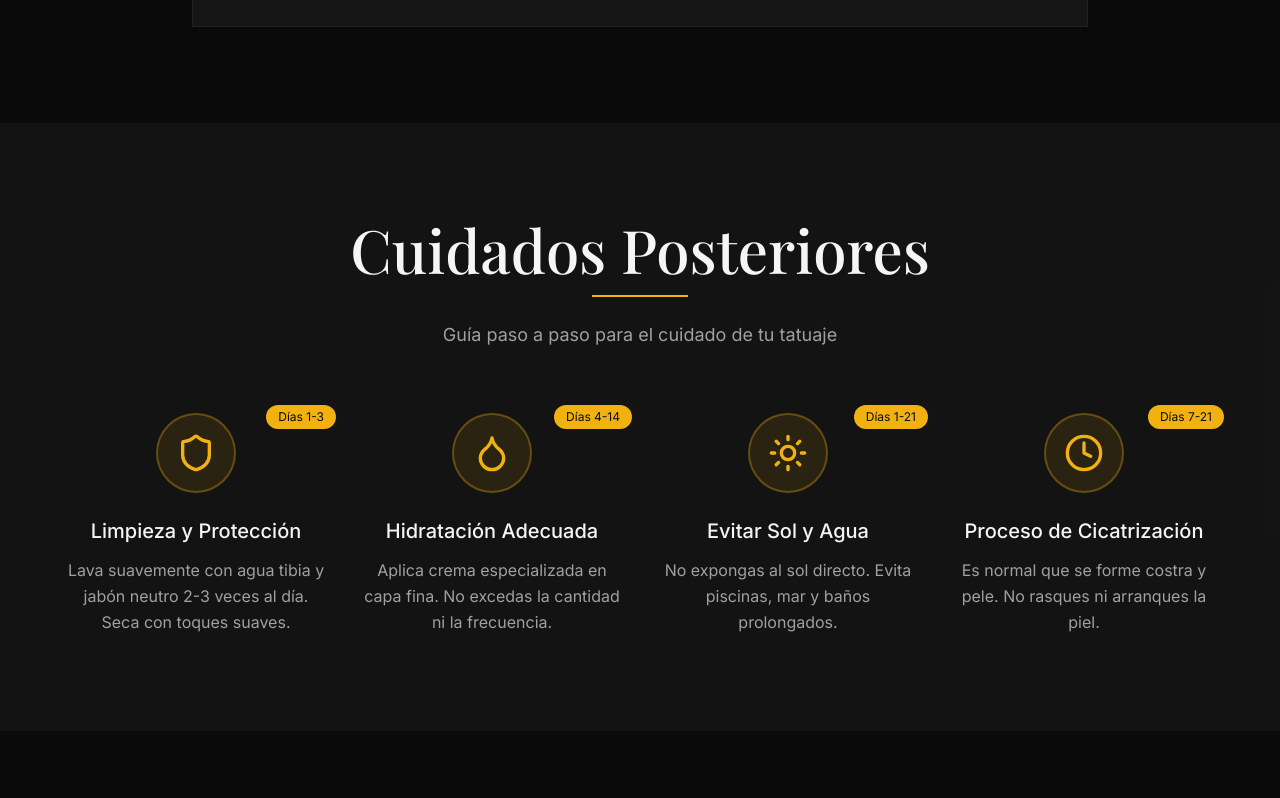
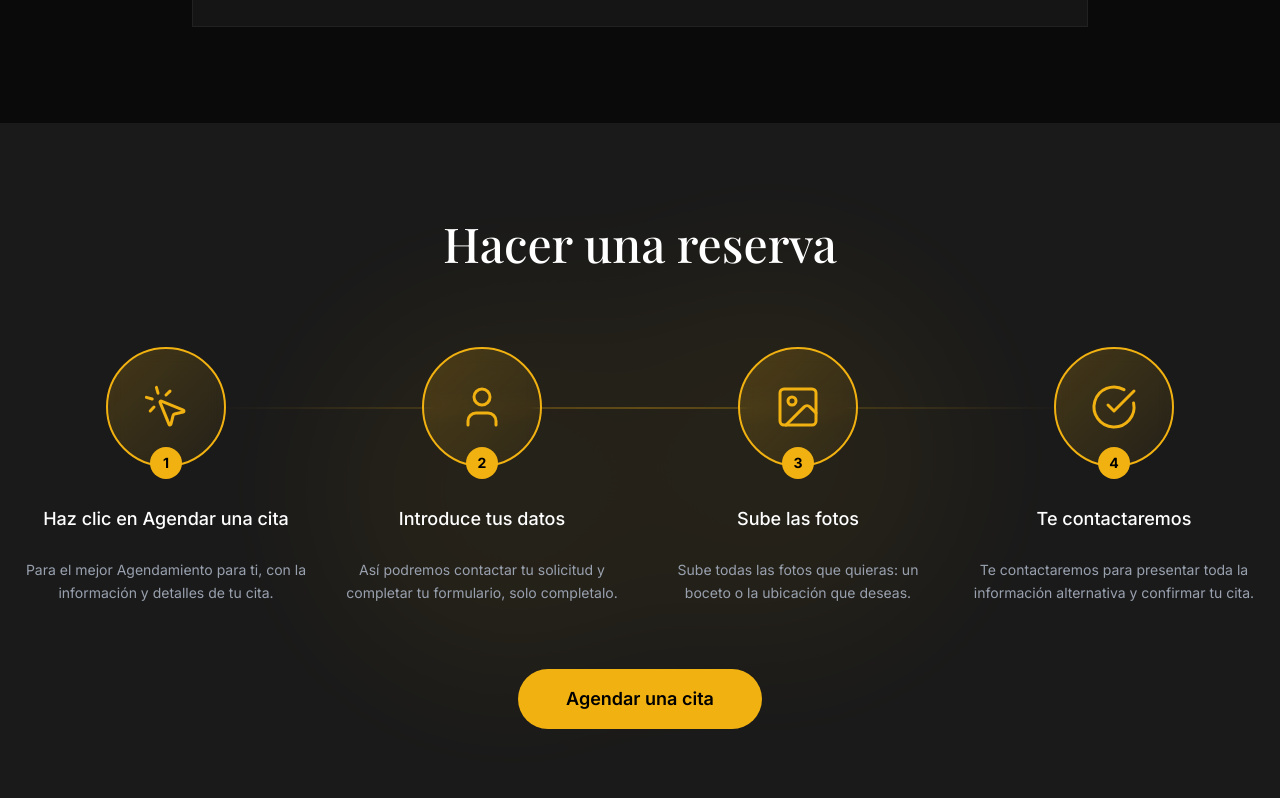
Before and after one commit to HaroldR23/stiven-tatu-frontend, a Next.js app: page / in a window 1280 px wide. Shown: the part 3782-4580 px from the top of the page. Built offline with nearby package versions, Linux system fonts and the light colour scheme; a web font is replaced by a local one.

Commit message:
feat: add new BookingProcess component section

```diff
--- /dev/null
+++ b/app/(landingPage)/components/Booking/BookingProcess.tsx
@@ -0,0 +1,135 @@
+import { bookingContent } from '@/app/constants';
+import { BookingProcessProps } from '@/app/models';
+import { MousePointerClick, User, Image, CheckCircle } from 'lucide-react';
+import { motion } from 'motion/react';
+
+
+const BookingProcess = ({ language, onBookingClick }: BookingProcessProps) => {
+  const t = bookingContent[language];
+  const icons = [MousePointerClick, User, Image, CheckCircle];
+
+  return (
+    <section className="py-24 px-6 bg-[#1a1a1a] relative overflow-hidden" id="booking-process">
+      {/* Background decorative elements */}
+      <div className="absolute inset-0 opacity-5">
+        <div className="absolute top-1/4 left-1/4 w-96 h-96 bg-[#F1B111] rounded-full blur-3xl" />
+        <div className="absolute bottom-1/4 right-1/4 w-96 h-96 bg-[#F1B111] rounded-full blur-3xl" />
+      </div>
+
+      <div className="max-w-7xl mx-auto relative z-10">
+        {/* Title */}
+        <motion.h2
+          initial={{ opacity: 0, y: 20 }}
+          whileInView={{ opacity: 1, y: 0 }}
+          viewport={{ once: true }}
+          transition={{ duration: 0.6 }}
+          className="text-4xl md:text-5xl font-playfair text-center mb-20 text-white"
+        >
+          {t.title}
+        </motion.h2>
+
+        {/* Desktop Process Flow */}
+        <div className="hidden lg:block relative mb-16">
+          {/* Connection lines */}
+          <div className="absolute top-15 left-[15%] right-[15%] h-0.5 bg-linear-to-r from-transparent via-[#F1B111]/30 to-transparent" />
+
+          <div className="grid grid-cols-4 gap-8">
+            {t.steps.map((step, index) => {
+              const Icon = icons[index];
+              return (
+                <motion.div
+                  key={index}
+                  initial={{ opacity: 0, y: 30 }}
+                  whileInView={{ opacity: 1, y: 0 }}
+                  viewport={{ once: true }}
+                  transition={{ duration: 0.6, delay: index * 0.15 }}
+                  className="flex flex-col items-center text-center"
+                >
+                  {/* Icon container */}
+                  <div className="relative mb-6">
+                    <div className="w-30 h-30 rounded-full bg-linear-to-br from-[#F1B111]/20 to-[#F1B111]/5 border-2 border-[#F1B111] flex items-center justify-center backdrop-blur-sm">
+                      <Icon className="w-12 h-12 text-[#F1B111]" strokeWidth={1.5} />
+                    </div>
+                    {/* Step number */}
+                    <div className="absolute -bottom-3 left-1/2 -translate-x-1/2 w-8 h-8 rounded-full bg-[#F1B111] text-black font-bold text-sm flex items-center justify-center">
+                      {index + 1}
+                    </div>
+                  </div>
+
+                  {/* Text */}
+                  <h3 className="font-playfair text-lg mb-3 text-white min-h-14 flex items-center">
+                    {step.title}
+                  </h3>
+                  <p className="text-sm text-gray-400 leading-relaxed">
+                    {step.description}
+                  </p>
+                </motion.div>
+              );
+            })}
+          </div>
+        </div>
+
+        {/* Mobile/Tablet Process Flow */}
+        <div className="lg:hidden space-y-8 mb-16">
+          {t.steps.map((step, index) => {
+            const Icon = icons[index];
+            return (
+              <motion.div
+                key={index}
+                initial={{ opacity: 0, x: -30 }}
+                whileInView={{ opacity: 1, x: 0 }}
+                viewport={{ once: true }}
+                transition={{ duration: 0.6, delay: index * 0.1 }}
+                className="flex gap-6 items-start"
+              >
+                {/* Icon container */}
+                <div className="relative shrink-0">
+                  <div className="w-20 h-20 rounded-full bg-linear-to-br from-[#F1B111]/20 to-[#F1B111]/5 border-2 border-[#F1B111] flex items-center justify-center backdrop-blur-sm">
+                    <Icon className="w-8 h-8 text-[#F1B111]" strokeWidth={1.5} />
+                  </div>
+                  {/* Step number */}
+                  <div className="absolute -bottom-2 -right-2 w-7 h-7 rounded-full bg-[#F1B111] text-black font-bold text-xs flex items-center justify-center">
+                    {index + 1}
+                  </div>
+                  {/* Vertical line connector (except for last item) */}
+                  {index < t.steps.length - 1 && (
+                    <div className="absolute top-24 left-1/2 -translate-x-1/2 w-0.5 h-16 bg-linear-to-b from-[#F1B111]/30 to-transparent" />
+                  )}
+                </div>
+
+                {/* Text */}
+                <div className="flex-1 pt-2">
+                  <h3 className="font-playfair text-xl mb-2 text-white">
+                    {step.title}
+                  </h3>
+                  <p className="text-sm text-gray-400 leading-relaxed">
+                    {step.description}
+                  </p>
+                </div>
+              </motion.div>
+            );
+          })}
+        </div>
+
+        {/* CTA Button */}
+        <motion.div
+          initial={{ opacity: 0, y: 20 }}
+          whileInView={{ opacity: 1, y: 0 }}
+          viewport={{ once: true }}
+          transition={{ duration: 0.6, delay: 0.4 }}
+          className="flex justify-center"
+        >
+          <button
+            onClick={onBookingClick}
+            className="group relative px-12 py-4 bg-[#F1B111] text-black font-semibold text-lg rounded-full overflow-hidden transition-all duration-300 hover:scale-105 hover:shadow-[0_0_30px_rgba(241,177,17,0.5)]"
+          >
+            <span className="relative z-10">{t.button}</span>
+            <div className="absolute inset-0 bg-linear-to-r from-[#F1B111] via-[#FFD700] to-[#F1B111] opacity-0 group-hover:opacity-100 transition-opacity duration-300" />
+          </button>
+        </motion.div>
+      </div>
+    </section>
+  );
+};
+
+export default BookingProcess;
--- a/app/(landingPage)/components/Hero.tsx
+++ b/app/(landingPage)/components/Hero.tsx
@@ -2,6 +2,7 @@
 
 import { heroContent } from '@/app/constants';
 import { HeroProps } from '@/app/models';
+import { scrollToSection } from '@/app/utils';
 import { motion } from 'motion/react';
 import { useEffect, useState } from 'react';
 import { useMediaQuery } from "react-responsive";
@@ -15,13 +16,6 @@ const Hero = ({ language, onBookingClick }: HeroProps) => {
   useEffect(() => {
     setMounted(true);
   }, []);
-
-  const scrollToSection = (id: string) => {
-    const element = document.getElementById(id);
-    if (element) {
-      element.scrollIntoView({ behavior: 'smooth' });
-    }
-  };
 
   if (!mounted) return null;
 
@@ -78,7 +72,7 @@ const Hero = ({ language, onBookingClick }: HeroProps) => {
           className="flex flex-col sm:flex-row gap-4 justify-center items-center"
         >
           <motion.button
-            onClick={onBookingClick}
+            onClick={() => scrollToSection('booking-process')}
             whileHover={{ scale: 1.05 }}
             whileTap={{ scale: 0.95 }}
             className="px-8 py-4 bg-accent text-accent-foreground tracking-wide hover:bg-accent/90 min-w-50"
--- a/app/(landingPage)/page.tsx
+++ b/app/(landingPage)/page.tsx
@@ -8,9 +8,9 @@ import About from "./components/About";
 import Reviews from "./components/Reviews";
 import Products from "./components/Products";
 import FAQ from "./components/FAQ";
-import Aftercare from "./components/Aftercare";
 import Courses from "./components/Courses";
 import Contact from "./components/Contact";
+import BookingProcess from "./components/Booking/BookingProcess";
 
 export default function Home() {
   const { language } = usePreferences();
@@ -23,7 +23,8 @@ export default function Home() {
       <Reviews language={language} />
       <Products language={language} />
       <FAQ language={language} />
-      <Aftercare language={language} />
+      <BookingProcess language={language} onBookingClick={() => setIsBookingOpen(true)} />
+      {/* <Aftercare language={language} /> */}
       <Courses language={language} />
       <Contact language={language} />
       <BookingModal
--- a/app/constants/index.ts
+++ b/app/constants/index.ts
@@ -66,7 +66,7 @@ export const formContent = {
       step2: {
         title: 'Sobre tu tattoo',
         styles: 'Estilos',
-        styleOptions: ['Fine line', 'Micro realismo', 'Handpoke', 'Solid lines', 'Otro'],
+        styleOptions: ['Realismo', 'Surealismo', 'Ilustrativo', 'Geometría', 'Personalizado'],
         color: 'Color',
         colorOptions: ['Color', 'Blanco & Negro'],
         location: 'Ubicación del tatuaje',
@@ -103,7 +103,7 @@ export const formContent = {
       step2: {
         title: 'About Your Tattoo',
         styles: 'Styles',
-        styleOptions: ['Fine line', 'Micro realism', 'Handpoke', 'Solid lines', 'Other'],
+        styleOptions: ['Realism', 'Surrealism', 'Illustrative', 'Geometry', 'Customized'],
         color: 'Color',
         colorOptions: ['Color', 'Black & White'],
         location: 'Tattoo Location',
@@ -538,3 +538,49 @@ export const contactItems = (language: Languages) => [
     { icon: Instagram, label: contactContent[language].labels.instagram, value: contactContent[language].info.instagram, isLink: true, linkPrefix: 'https://www.instagram.com/stiventatu?igsh=MWNxemUwbjZwcmtnMg' },
     { icon: Clock, label: contactContent[language].labels.hours, value: contactContent[language].info.hours, isLink: false }
   ];
+export const bookingContent = {
+  es: {
+    title: 'Hacer una reserva',
+    steps: [
+      {
+        title: 'Haz clic en Agendar una cita',
+        description: 'Para el mejor Agendamiento para ti, con la información y detalles de tu cita.',
+      },
+      {
+        title: 'Introduce tus datos',
+        description: 'Así podremos contactar tu solicitud y completar tu formulario, solo completalo.',
+      },
+      {
+        title: 'Sube las fotos',
+        description: 'Sube todas las fotos que quieras: un boceto o la ubicación que deseas.',
+      },
+      {
+        title: 'Te contactaremos',
+        description: 'Te contactaremos para presentar toda la información alternativa y confirmar tu cita.',
+      },
+    ],
+    button: 'Agendar una cita',
+  },
+  en: {
+    title: 'Make a reservation',
+    steps: [
+      {
+        title: 'Click on Book an appointment',
+        description: 'For the best scheduling for you, with all the information and details of your appointment.',
+      },
+      {
+        title: 'Enter your details',
+        description: "We'll be able to contact you and complete your form, just fill it out.",
+      },
+      {
+        title: 'Upload photos',
+        description: 'Upload all the photos you want: a sketch or the location you desire.',
+      },
+      {
+        title: 'We will contact you',
+        description: 'We will contact you to present all the information and confirm your appointment.',
+      },
+    ],
+    button: 'Book an appointment',
+  },
+};
--- a/app/models/index.ts
+++ b/app/models/index.ts
@@ -43,6 +43,9 @@ export interface BookingFormProps extends BaseProps {
   toggleStyle: (style: string) => void;
   step: number;
 }
+export interface BookingProcessProps extends BaseProps {
+  onBookingClick: () => void;
+}
 export interface AboutProps extends BaseProps {}
 export interface ReviewsProps extends BaseProps {}
 export interface ProductsProps extends BaseProps {}
--- /dev/null
+++ b/app/utils/index.ts
@@ -0,0 +1,7 @@
+export const scrollToSection = (id: string) => {
+    const element = document.getElementById(id);
+    if (element) {
+      element.scrollIntoView({ behavior: 'smooth' });
+      return element;
+    }
+  };
```
Also changed, not shown: app/components/Header.tsx (+6 -6 lines).
